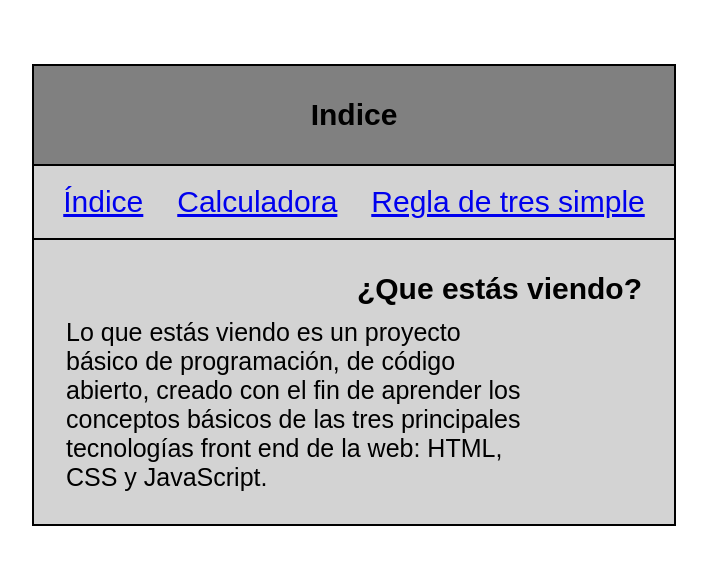
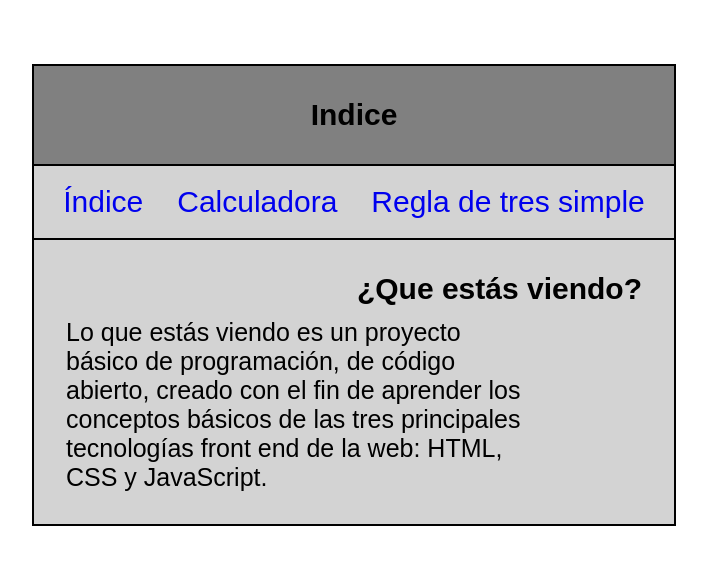
Before and after one commit to nicobisman/webCalculator, a plain HTML site: page index/index.html in a window 1280 px wide. Shown: the whole page, without its empty margins (286-993 px from the left). Drawn offline with Linux system fonts and the light colour scheme.

Commit message:
v1.1.1 | a underline has been deleted

```diff
--- a/calculator/styles.css
+++ b/calculator/styles.css
@@ -61,3 +61,6 @@ table {
     background-color: gray;
     border-bottom: 2px solid black;
 }
+a {
+    text-decoration: none;
+}
--- a/index/styles.css
+++ b/index/styles.css
@@ -38,3 +38,6 @@ header {
     font-weight: bold;
     background-color: gray;
 }
+a {
+    text-decoration: none;
+}
--- a/simpleRuleOfThree/styles.css
+++ b/simpleRuleOfThree/styles.css
@@ -61,3 +61,6 @@ table {
     background-color: gray;
     border-bottom: 2px solid black;
 }
+a {
+    text-decoration: none;
+}
```
